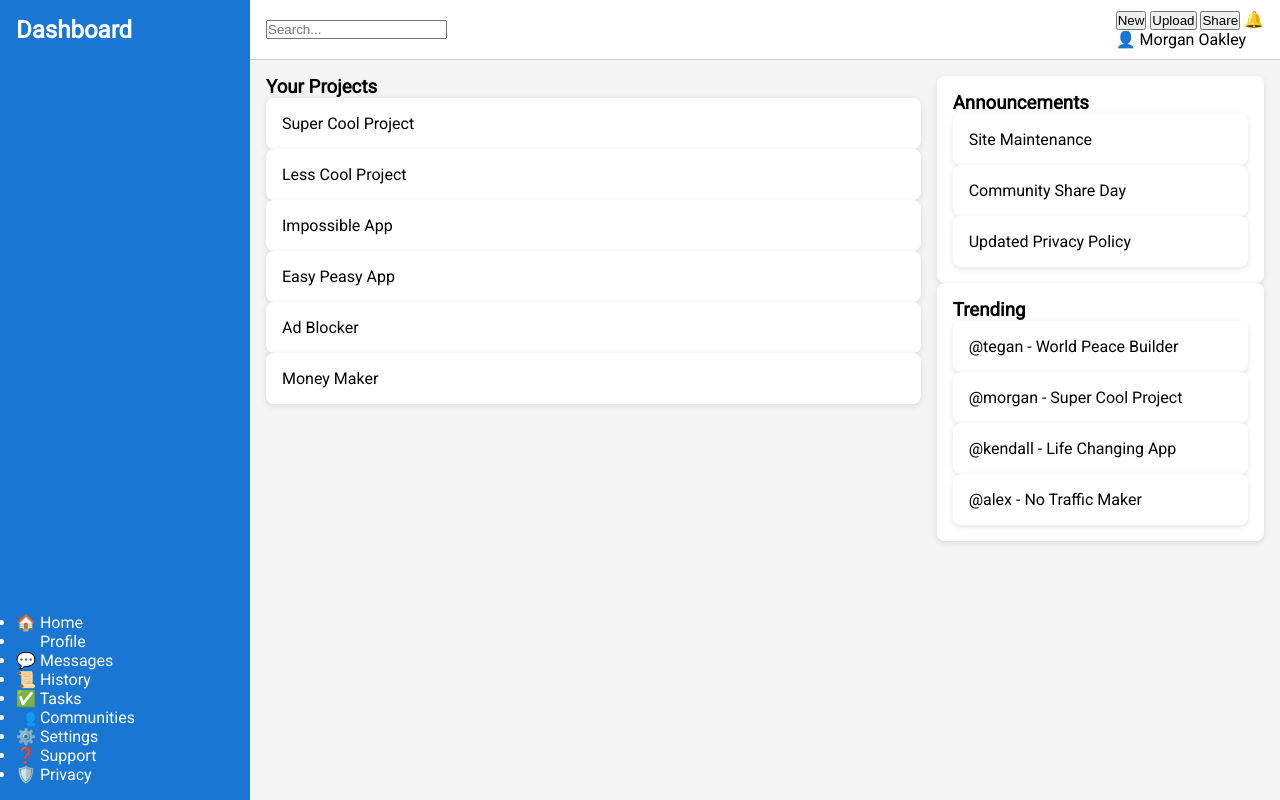
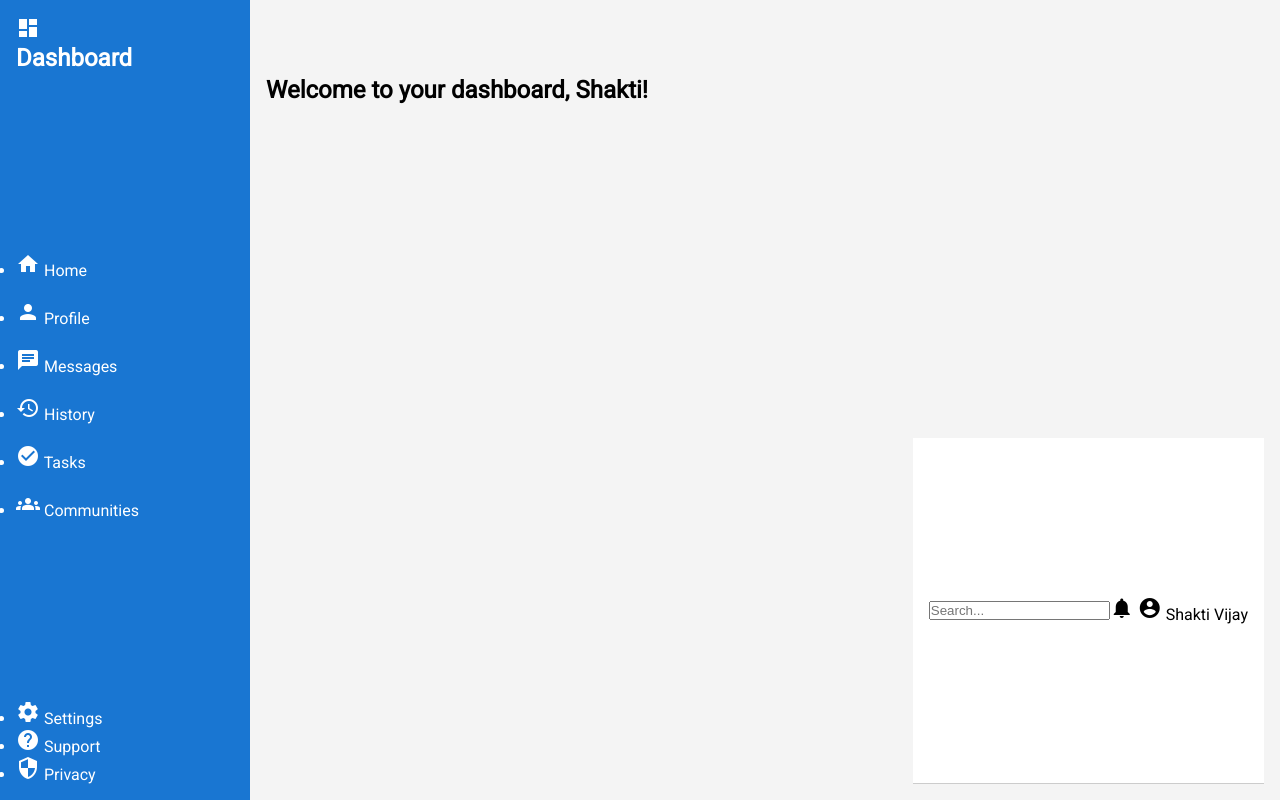
Before and after one commit to notshakti/Dashboard, a plain HTML site: page index.html in a window 1280 px wide. Drawn offline with Linux system fonts and the light colour scheme.

Commit message:
Update index.html

```diff
--- a/index.html
+++ b/index.html
@@ -5,67 +5,47 @@
   <meta name="viewport" content="width=device-width, initial-scale=1.0" />
   <title>Dashboard</title>
   <link rel="stylesheet" href="styles.css" />
+  <link href="https://fonts.googleapis.com/icon?family=Material+Icons" rel="stylesheet">
+
   <link href="https://fonts.googleapis.com/css2?family=Roboto&display=swap" rel="stylesheet">
-
 </head>
 <body>
   <div class="container">
+    <!-- Sidebar -->
     <aside class="sidebar">
-      <h2>Dashboard</h2>
-      <ul>
-        <li>🏠 Home</li>
-        <li>👤 Profile</li>
-        <li>💬 Messages</li>
-        <li>📜 History</li>
-        <li>✅ Tasks</li>
-        <li>👥 Communities</li>
-        <li>⚙️ Settings</li>
-        <li>❓ Support</li>
-        <li>🛡️ Privacy</li>
+      <div class="branding">
+        <span class="material-icons">dashboard</span>
+        <h1>Dashboard</h1>
+      </div>
+      <ul class="nav">
+        <li><span class="material-icons">home</span> Home</li>
+        <li><span class="material-icons">person</span> Profile</li>
+        <li><span class="material-icons">chat</span> Messages</li>
+        <li><span class="material-icons">history</span> History</li>
+        <li><span class="material-icons">check_circle</span> Tasks</li>
+        <li><span class="material-icons">groups</span> Communities</li>
+      </ul>
+      <ul class="bottom-nav">
+        <li><span class="material-icons">settings</span> Settings</li>
+        <li><span class="material-icons">help</span> Support</li>
+        <li><span class="material-icons">security</span> Privacy</li>
       </ul>
     </aside>
 
-    <header class="header">
-      <input type="text" placeholder="Search..." />
-      <div class="user-section">
-        <button>New</button>
-        <button>Upload</button>
-        <button>Share</button>
-        <span>🔔</span>
-        <div class="avatar">👤 Morgan Oakley</div>
-      </div>
-    </header>
-
+    <!-- Main content area -->
     <main class="main-content">
-      <section class="projects">
-        <h3>Your Projects</h3>
-        <div class="card-grid">
-          <!-- Dummy project cards -->
-          <div class="card">Super Cool Project</div>
-          <div class="card">Less Cool Project</div>
-          <div class="card">Impossible App</div>
-          <div class="card">Easy Peasy App</div>
-          <div class="card">Ad Blocker</div>
-          <div class="card">Money Maker</div>
+      <header class="header">
+        <input type="text" placeholder="Search..." class="search-bar" />
+        <div class="user-info">
+          <span class="material-icons">notifications</span>
+          <span class="material-icons">account_circle</span>
+          <span class="username">Shakti Vijay</span>
         </div>
+      </header>
+      <section class="dashboard-content">
+        <h2>Welcome to your dashboard, Shakti!</h2>
+        <!-- More content here -->
       </section>
-
-      <aside class="sidebar-right">
-        <section class="announcements">
-          <h3>Announcements</h3>
-          <div class="card">Site Maintenance</div>
-          <div class="card">Community Share Day</div>
-          <div class="card">Updated Privacy Policy</div>
-        </section>
-
-        <section class="trending">
-          <h3>Trending</h3>
-          <div class="card">@tegan - World Peace Builder</div>
-          <div class="card">@morgan - Super Cool Project</div>
-          <div class="card">@kendall - Life Changing App</div>
-          <div class="card">@alex - No Traffic Maker</div>
-        </section>
-      </aside>
     </main>
   </div>
 </body>
```
